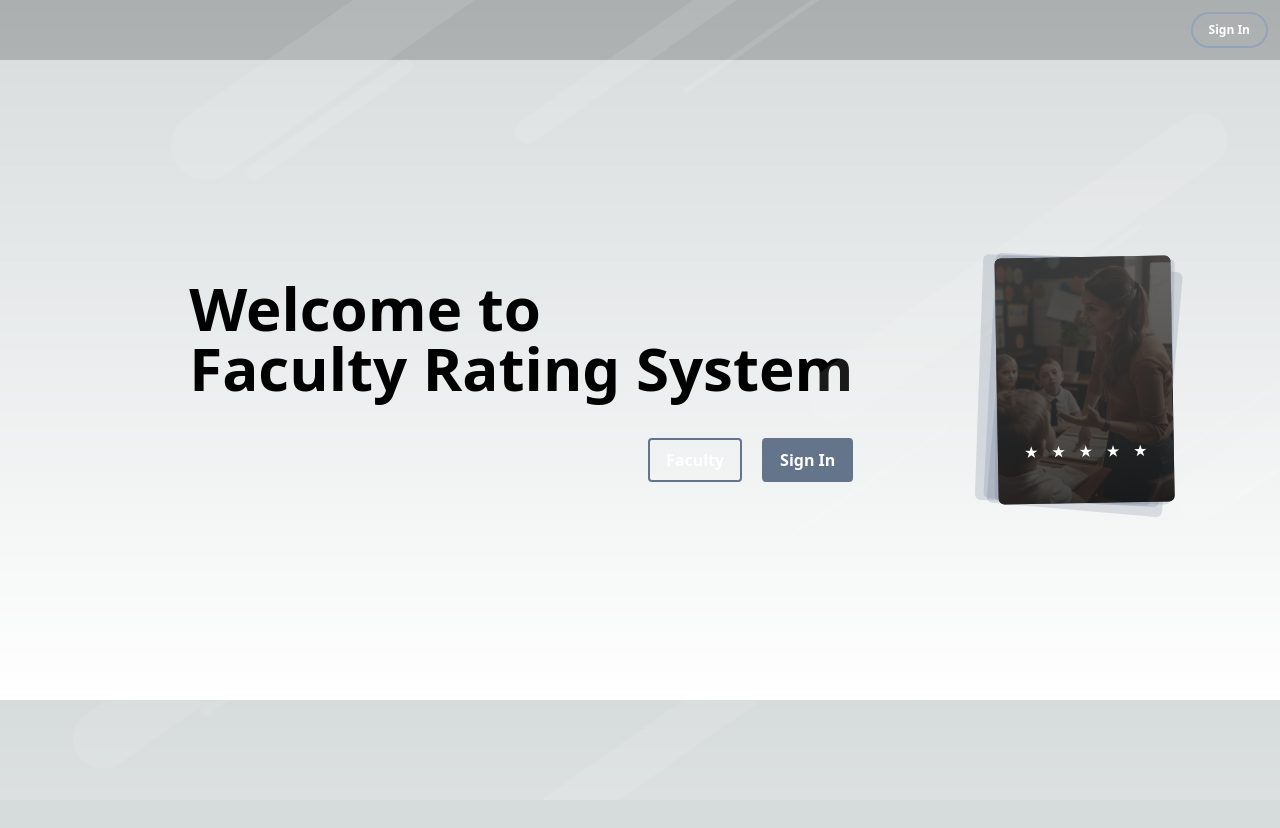
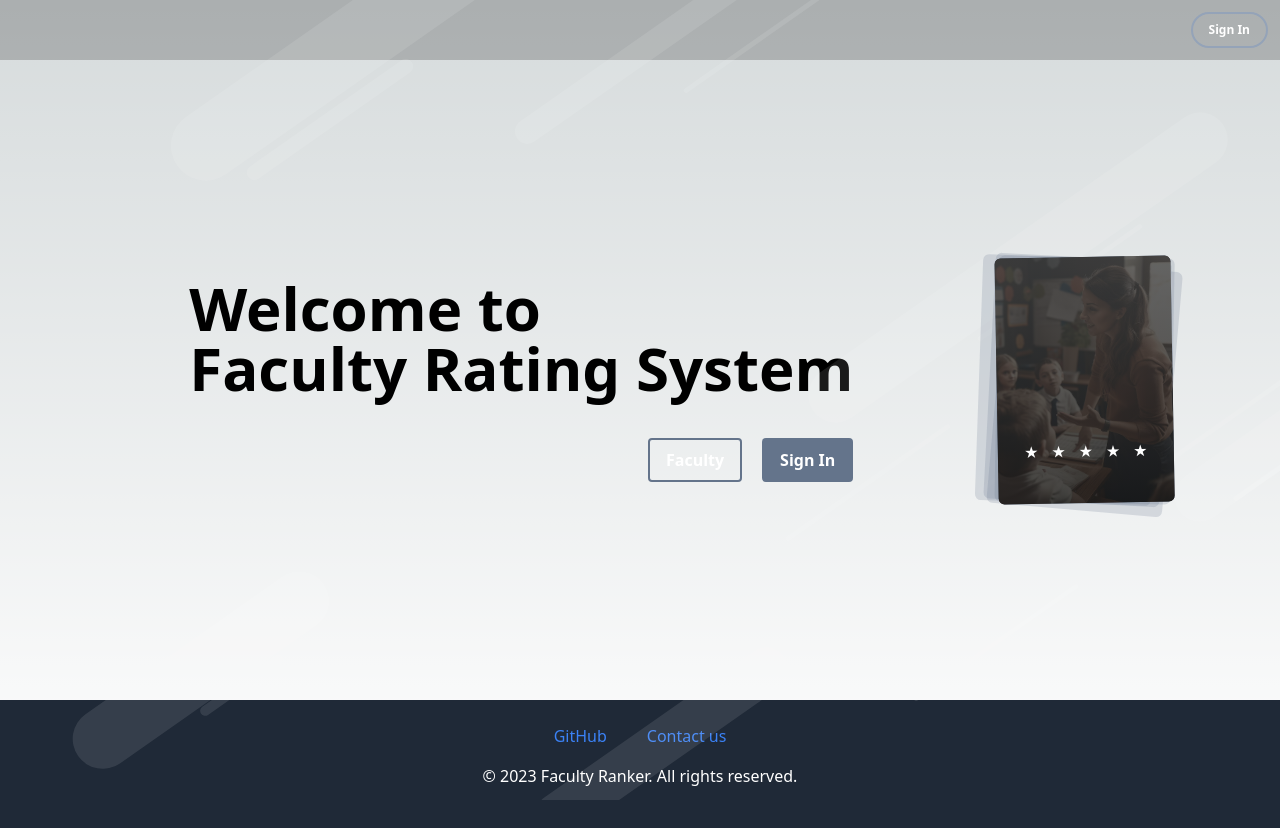
Before and after one commit to Sarath191181208/faculty-ranker, a Next.js app: page / in a window 1280 px wide. Before the commit the page ends 800 px from the top, so only its background shows below. Built offline with nearby package versions, Linux system fonts and the light colour scheme; no server answers.

Commit message:
+ footer

```diff
--- a/src/app/faculty/[id]/page.tsx
+++ b/src/app/faculty/[id]/page.tsx
@@ -272,7 +272,7 @@ export default function SingleFacultyPage({
 
           <button
             disabled={isWritingData}
-            className="btn btn-primary bg-slate-50 hover:bg-slate-100 text-black p-2 rounded-md mt-4"
+            className="btn btn-primary bg-slate-50 hover:bg-slate-100 text-black p-2 rounded-md mt-4 mb-8"
             onClick={async () => {
               setIsWritingData(true);
 
--- a/src/app/layout.tsx
+++ b/src/app/layout.tsx
@@ -17,6 +17,30 @@ export default function RootLayout({
           <Navbar />
           {children}
         </AuthContextProvider>
+        <footer className="bg-gray-800 py-6">
+          <div className="container mx-auto text-center text-white">
+            <div className="mb-4 flex justify-center">
+              <a
+                href="https://github.com/Sarath191181208/faculty-ranker"
+                target="_blank"
+                className="text-blue-500 hover:text-blue-300 mr-10"
+              >
+                GitHub
+              </a>
+              <div>
+                <a
+                  href="vssarathc04@gmail.com"
+                  className="text-blue-500 hover:text-blue-300"
+                >
+                  Contact us
+                </a>
+              </div>
+            </div>
+            <div className="mb-4">
+              &copy; 2023 Faculty Ranker. All rights reserved.
+            </div>
+          </div>
+        </footer>
       </body>
     </html>
     // </AuthContextProvider>
```
